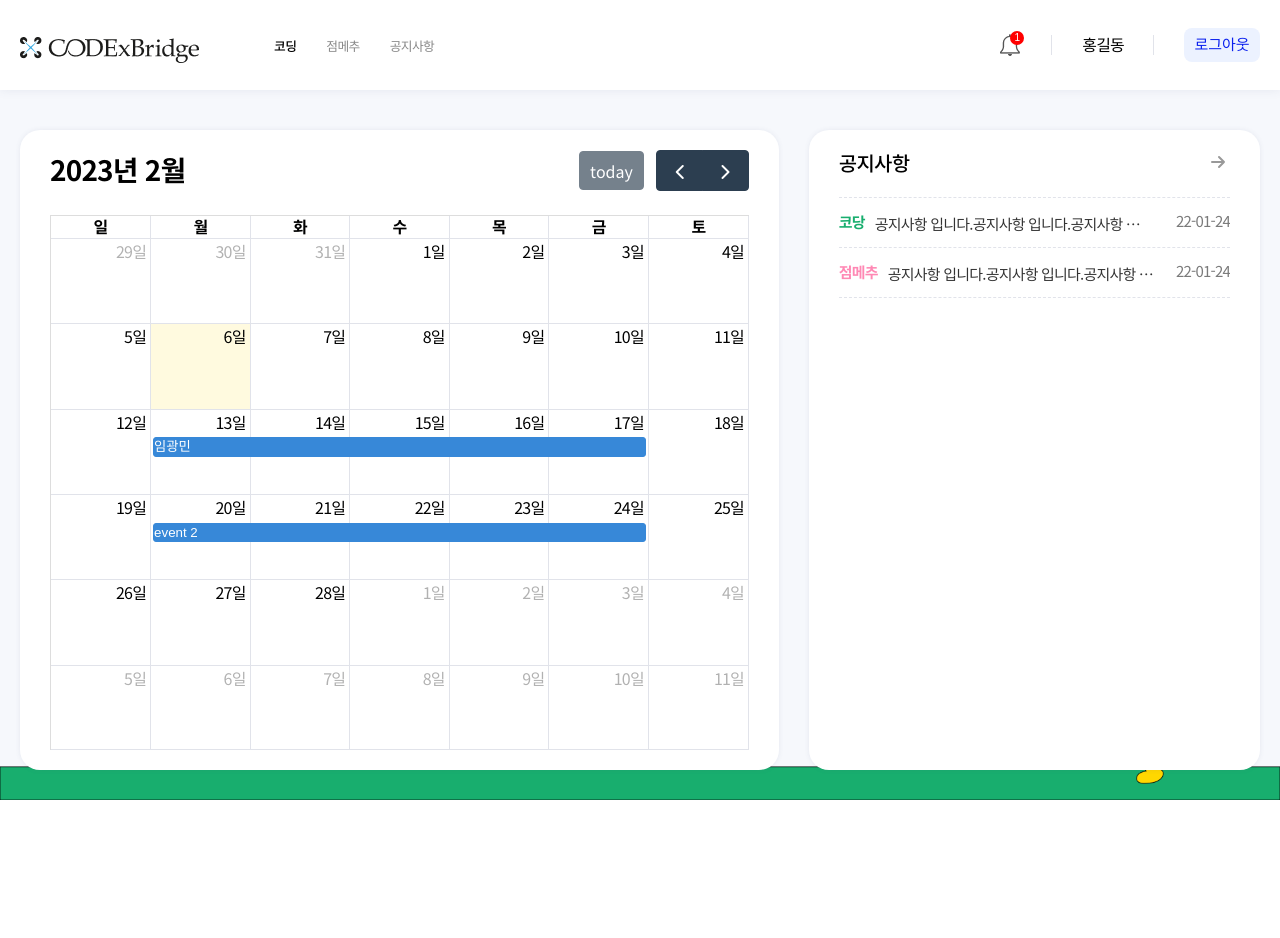
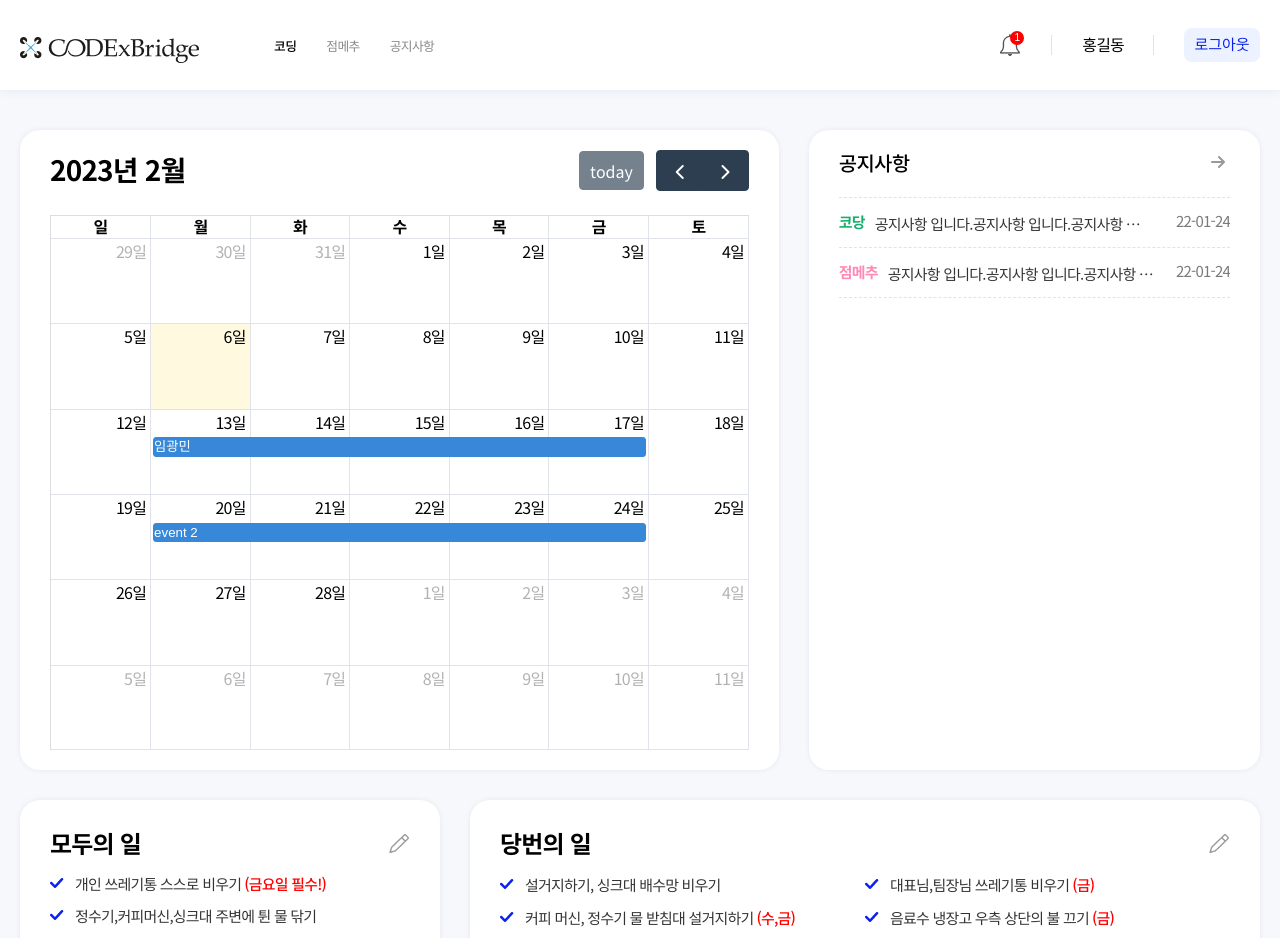
Before and after one commit to lim-gwangmin/codexProject, a React (Create React App) app: page / in a window 1280 px wide. Shown: the top 938 px of the page. Before the commit the page ends 800 px from the top, so only its background shows below. Built offline with nearby package versions, Linux system fonts and the light colour scheme; no server answers.

Commit message:
메인페이지 section02 퍼블리싱

```diff
--- a/src/App.js
+++ b/src/App.js
@@ -9,7 +9,7 @@ import dayGridPlugin from '@fullcalendar/daygrid'
 import { HiOutlineArrowSmRight } from "react-icons/hi";
 import logo from 'assets/images/logo.png';
 import alert from 'assets/icon/icon_alert.png';
-
+import pencil from 'assets/icon/icon_pencil.png';
 
 const CALENDAR_HEIGHT = 600;
 
@@ -101,8 +101,7 @@ function App(){
             <div id='main'>
                <div className='container'>
                   <section className='section' id='section01'>
-                        <article>
-                           <div className='calendar_wrapper'>
+                     <article className='calendar_wrapper'>
                         <div className='colum_area'>
                            <FullCalendar
                               locale={'ko'}
@@ -116,8 +115,8 @@ function App(){
                               // formatDay={(locale, date) => date.toLocaleString("en", {day: "numeric"})}
                            />
                         </div>
-                           </div>
-                           <div className='notice_wrapper'>
+                     </article>
+                     <article className='notice_wrapper'>
                         <div className='colum_area'>
                            <div className='notice_header'>
                               <h2>공지사항</h2>
@@ -150,18 +149,71 @@ function App(){
                               </li>
                            </ul>
                         </div>
-                           </div>
-                        </article>
-                        <article>
-
                      </article>
                   </section>
                   <section className='section' id='section02'>
-                        <article>
-
+                     <article className='evrynSwork_wrapper'>
+                        <div className='colum_area'>
+                           <div className='evrynSwork_header'>
+                              <h2>모두의 일</h2>
+                              <button className='btn_evrynSwork_list'>
+                                 <img src={pencil}/>
+                              </button>
+                           </div>
+                           <ul className='check_list'>
+                              <li>
+                                 개인 쓰레기통 스스로 비우기
+                                 <span>
+                                    (금요일 필수!)
+                                 </span>
+                              </li>
+                              <li>
+                                 정수기,커피머신,싱크대 주변에 튄 물 닦기
+                              </li>
+                              <li>
+                                 마지막 퇴근 직원은 모든 문,에어컨,전등,노래 등 단속하기
+                              </li>
+                           </ul>
+                        </div>
                      </article>
-                        <article>
-
+                     <article className='duty_wrapper'>
+                        <div className='colum_area'>
+                           <div className='duty_header'>
+                              <h2>당번의 일</h2>
+                              <button className='btn_duty_list'>
+                                 <img src={pencil}/>
+                              </button>
+                           </div>
+                           <ul className='check_list col2'>
+                              <li>
+                                 설거지하기, 싱크대 배수망 비우기
+                              </li>
+                              <li>
+                                 대표님,팀장님 쓰레기통 비우기
+                                 <span>
+                                    (금)
+                                 </span>
+                              </li>
+                              <li>
+                                 커피 머신, 정수기 물 받침대 설거지하기
+                                 <span>
+                                    (수,금)
+                                 </span>
+                              </li>
+                              <li>
+                                 음료수 냉장고 우측 상단의 불 끄기
+                                 <span>
+                                    (금)
+                                 </span>
+                              </li>
+                              <li>
+                                 일반, 음식물 쓰레기, 분리수거 정리 및 분리배출
+                                 <span>
+                                    (금, 모두 다같이!)
+                                 </span>
+                              </li>
+                           </ul>
+                        </div>
                      </article>
                   </section>
                </div>
--- a/src/themes/main.css
+++ b/src/themes/main.css
@@ -1,34 +1,34 @@
 #main {
    min-height: calc(100vh - 13rem);
+   padding-bottom: 13rem;
    background:url('../assets/images/img_mainBg.png') bottom center / contain no-repeat
 }
 /* section 01 */
-#section01 > article {
+.section {
    display:table;
    width:100%;
 }
-
-#section01 > article > div[class$='_wrapper'] {
+.section > [class$='_wrapper'] {
    display:table-cell;
    vertical-align: top;
 }
-#section01 > article > [class$='_wrapper'] > .colum_area {
+.section > [class$='_wrapper'] > .colum_area {
    background-color:#fff;
    padding: 2rem 3rem;
    border-radius: 2rem;
    box-shadow: 0px 0px 5px rgba(76, 87, 125, 0.1);
 }
-#section01 > article .calendar_wrapper {
+#section01 > .calendar_wrapper {
    width:65%;
 }
-#section01 > article > .notice_wrapper {
+#section01 > .notice_wrapper {
    width:35%;
    padding-left:3rem;
 }
-#section01 > article > .notice_wrapper > .colum_area {
+#section01 > .notice_wrapper > .colum_area {
    height:calc(600px + 4rem);
 }
-#section01 .notice_header {
+.section .colum_area > [class$='_header'] {
    display: flex;
    justify-content: space-between;
    align-items: center;
@@ -84,6 +84,40 @@
    font-size:1.5rem;
    color: #7A7A7A;
 }
+/* section 02 */
+#section02 {
+   margin-top:3rem;
+}
+#section02 > [class$='_wrapper'] > .colum_area {
+   min-height: 18rem;
+   padding: 3rem;
+}
+#section02 .evrynSwork_wrapper {
+   width: 42rem;
+}
+#section02 .duty_wrapper {
+   padding-left:3rem;
+}
+#section02 .check_list > li {
+   position: relative;
+   padding-left:2.5rem;
+   background:url('../assets/icon/icon_check.png') left top .2rem / auto no-repeat;
+   font-size:1.5rem;
+   color:#333;
+   margin-bottom: 1.5rem;
+}
+#section02 .check_list > li > span {
+   padding-left: .3rem;
+   color: #FF0000;
+   font-weight: 500;
+}
+#section02 .check_list.col2 > li {
+   display: inline-block;
+   width:50%;
+}
+
+
+
 /* media query */
    /*  only desktop */
 @media (min-width:1024px) {
@@ -94,4 +128,27 @@
    #section01 .notice_header .btn_notice_table:hover .HiOutlineArrowSmRight {
       transform: translateX(1rem);
    }
+   /* section02 */
+   #section02 .colum_area > [class$='_header'] > button > img {
+      transition:all .3s;
+   }
+   #section02 .colum_area > [class$='_header'] > button:hover > img {
+      transform: translateX(1rem);
+   }
+   #section02 .colum_area > [class$='_header'] > button {
+      position: relative;
+   }
+   #section02 .colum_area > [class$='_header'] > button::before {
+      content:'';
+      position:absolute;
+      width:0;
+      height:2px;
+      left:0;
+      bottom:0;
+      background-color:#FF0000;
+   }
+   #section02 .colum_area > [class$='_header'] > button:hover::before {
+      width:1.2rem;
+      transition: all .3s;
+   }
 }
```
Also changed, not shown: src/assets/icon/icon_check.png (added), src/assets/icon/icon_pencil.png (added). Lines whose indentation alone changed are shown as unchanged.
